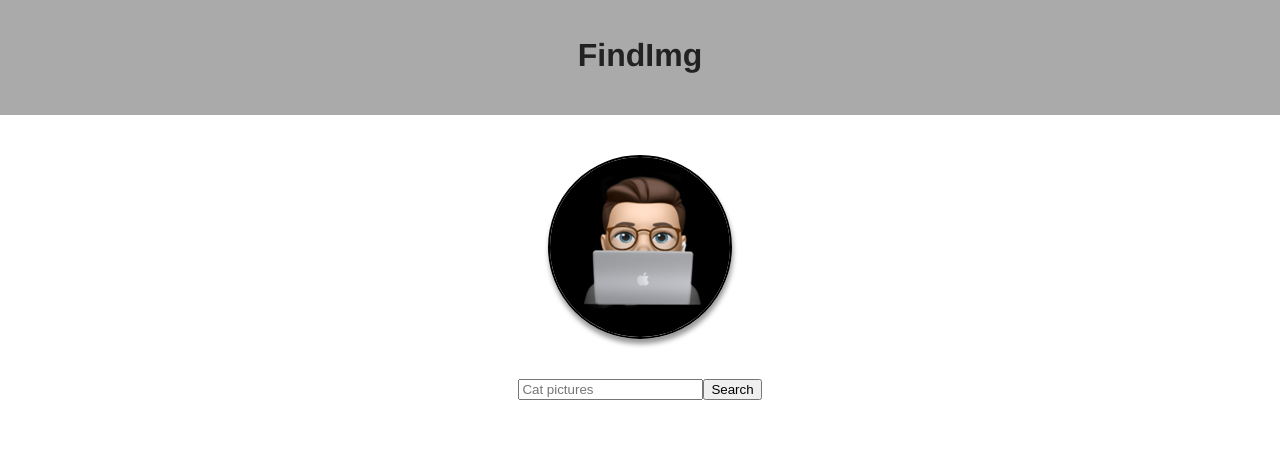
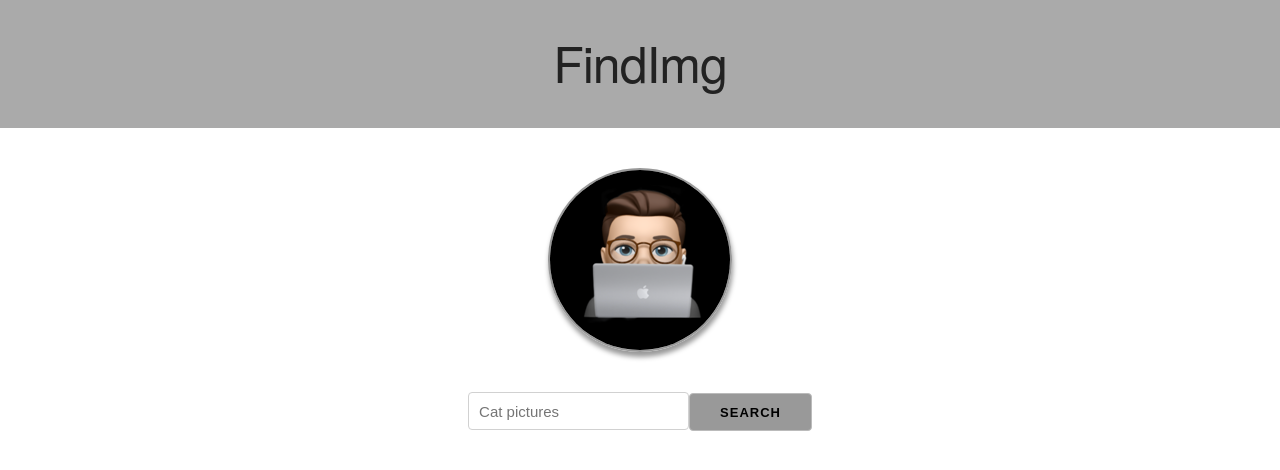
Before and after one commit to Duclearc/FindImg, a Vue app: page / in a window 1280 px wide. Shown: the top 470 px of the page. Built offline with nearby package versions, Linux system fonts and the light colour scheme.

Commit message:
loading spinner added. Api logic moved to it's own file

```diff
--- a/public/index.html
+++ b/public/index.html
@@ -5,6 +5,7 @@
     <meta http-equiv="X-UA-Compatible" content="IE=edge">
     <meta name="viewport" content="width=device-width,initial-scale=1.0">
     <link rel="icon" href="./favicon.ico">
+    <link rel="stylesheet" href="https://cdnjs.cloudflare.com/ajax/libs/skeleton/2.0.4/skeleton.min.css">
     <title>FindImg</title>
   </head>
   <body>
--- a/src/App.vue
+++ b/src/App.vue
@@ -26,7 +26,6 @@ body {
   margin: 0;
 }
 #app {
-  font-family: Avenir, Helvetica, Arial, sans-serif;
   text-align: center;
 }
 #logo {
--- /dev/null
+++ b/src/assets/api.js
@@ -0,0 +1,7 @@
+module.exports = (query) => {
+    const API_URL = `https://pixabay.com/api/?key=${process.env.VUE_APP_API_KEY.replace(
+        "_",
+        "-"
+    )}&q=${query.replace(/ /g, "+")}`;
+    return fetch(API_URL).then(res => res.json())
+}
--- a/src/components/Header.vue
+++ b/src/components/Header.vue
@@ -17,7 +17,7 @@ export default {
     color: #222;
     background-color: #AAA;
     min-height: 5vh;
-    padding: 1vh;
+    padding: 2vh 0 1vh;
     display: block;
 }
 
--- a/src/components/ImageResults.vue
+++ b/src/components/ImageResults.vue
@@ -1,5 +1,15 @@
 <template>
-  <section>
+  <section v-if="images.length < 1">
+    <h2>There were no results for "{{query}}"</h2>
+    <p>Try searching for something else</p>
+    <iframe
+      src="https://giphy.com/embed/3oEduTObiUMV3vD69y"
+      width="100%"
+      height="100%"
+      allowfullscreen
+    />
+  </section>
+  <section v-else>
     <h2 id="resultsTitle">Results for "{{query}}"</h2>
     <p>Showing {{images.length}} out of {{total}} images</p>
     <div class="imgList">
@@ -16,14 +26,18 @@ export default {
 
 <style>
 .imgList {
-  column-count: 4;
+  column-count: 3;
+}
+iframe {
+  margin-top: 20px;
+  border-radius: 20px;
+  border-width: 2px;
+  border-color: #999;
+  width: 50%;
 }
 img {
-  border: solid 2px #000;
+  border: solid 2px #999;
   border-radius: 20px;
-}
-#resultsTitle {
-    padding-top: 10px;
 }
 
 </style>
--- a/src/components/ImageSearch.vue
+++ b/src/components/ImageSearch.vue
@@ -1,38 +1,55 @@
 <template>
   <div id="ImageSearch">
-    <SearchField @set-images="setImages"/>
-    <ImageResults v-if="totalFound > 0" :images="images" :total="totalFound" :query="query" />
+    <SearchField @set-images="setImages" @set-loading="setLoading" />
+    <img v-if="loading" class="spinner" src="./../assets/loading.gif" alt="loading spinner" />
+    <ImageResults v-if="!loading && query" :images="images" :total="totalFound" :query="query" />
   </div>
 </template>
 
 <script>
-import SearchField from './SearchField';
-import ImageResults from './ImageResults';
+import SearchField from "./SearchField";
+import ImageResults from "./ImageResults";
 
 export default {
-  name: 'ImageSearch',
+  name: "ImageSearch",
   components: {
     SearchField,
-    ImageResults
+    ImageResults,
   },
   data() {
     return {
       images: [],
       totalFound: 0,
-      query: '',
-    }
+      query: "",
+      loading: false,
+    };
   },
   methods: {
+    setLoading(e) {
+      this.loading = e;
+    },
     setImages(e) {
-    console.log(e);
-
       this.images = e.images;
       this.totalFound = e.total;
       this.query = e.query;
     }
   }
-}
+};
 </script>
 
 <style>
+button {
+  background-color: #999;
+  color: #000;
+  font-size: 1.3rem;
+}
+input {
+  font-size: 1.5rem;
+}
+.spinner {
+  max-width: 10vh;
+  border: 0;
+  padding-bottom: 3vh;
+}
+
 </style>
--- a/src/components/SearchField.vue
+++ b/src/components/SearchField.vue
@@ -8,6 +8,7 @@
 </template>
 
 <script>
+import APIquery from './../assets/api'
 export default {
   name: "SearchField",
   data() {
@@ -19,26 +20,24 @@ export default {
     search() {
       const searchTerm = this.query;
       if (searchTerm.length < 1) return;
+      this.$emit("set-loading", true);
       this.images = [];
-      const API_URL = `https://pixabay.com/api/?key=${process.env.VUE_APP_API_KEY.replace(
-        "_",
-        "-"
-      )}&q=${searchTerm.replace(/ /g, "+")}`;
-      fetch(API_URL)
-        .then(res => res.json())
+      APIquery(searchTerm)
         .then(data => {
           const info = {
             images: data.hits,
-            total: data.total,
-            query: searchTerm,
+            total: data.totalHits,
+            query: searchTerm
           };
           this.$emit("set-images", info);
-        });
+        })
+        .finally(() =>
+          setTimeout(() => {
+            this.$emit("set-loading", false);
+          }, 1000)
+        );
       this.query = "";
     }
   }
 };
 </script>
-
-<style scoped>
-</style>
```
Also changed, not shown: src/assets/loading.gif (added).
